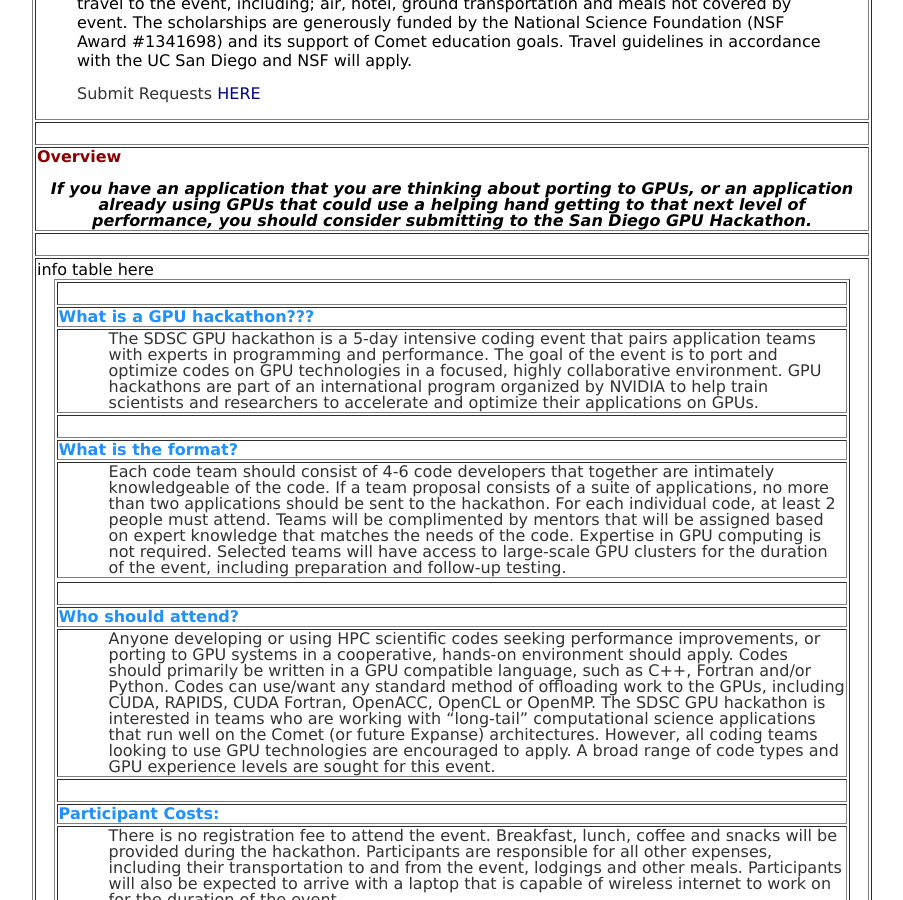
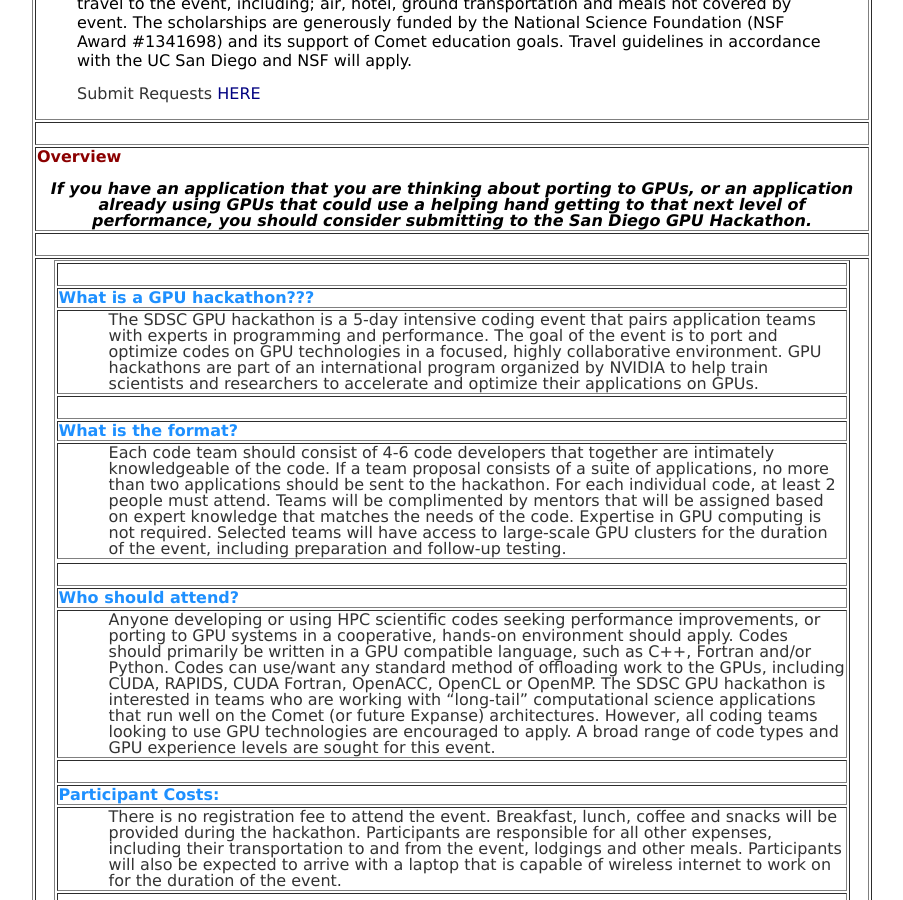
Before and after one commit to sdsc-hpc-training/sdsc-hpc-training.github.io, a Jekyll site: the page built from gpuhackathon/index.html, in a window 1280 px wide and 900 px high, scrolled down 709 px. Shown: the whole window, without its empty margins (188-1091 px from the left). Built offline with Jekyll 4.4.1, drawn with Linux system fonts in a browser that asks for light colours.

Commit message:
Update index.html

```diff
--- a/gpuhackathon/index.html
+++ b/gpuhackathon/index.html
@@ -47,9 +47,7 @@ San Diego GPU Hackathon.</b></p>
 
 <tr><td align='left' valign='top'>&nbsp; </td></tr>
 <tr><td align='left' valign='top'>
-      info table here     <br>
 <table border=1 width=96% align="center">  <!--- begin info table --->
-
 <tr><td align='left' valign='top'>&nbsp; </td></tr>
 
 <tr><td align='left' valign='top' >
```
